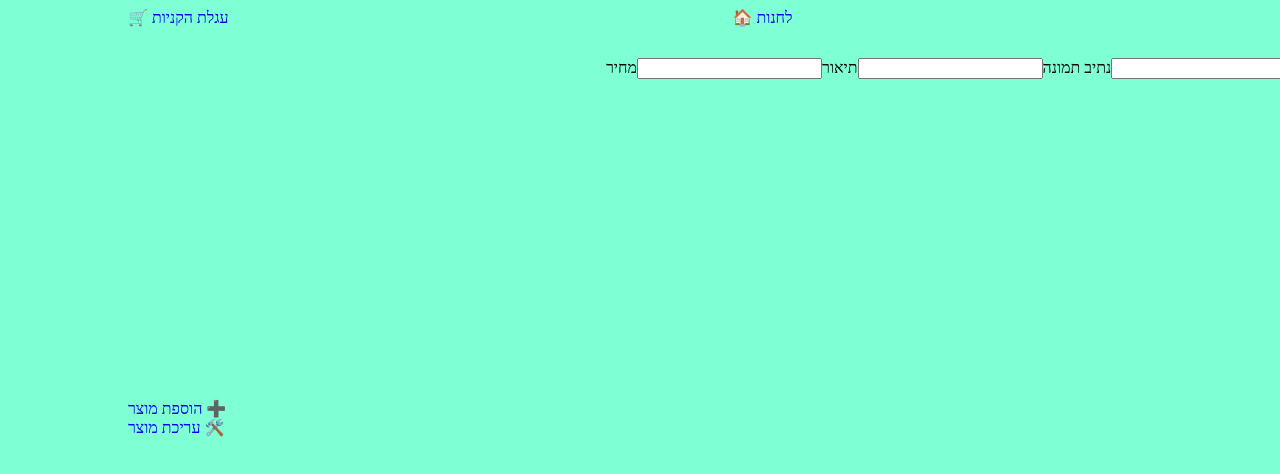
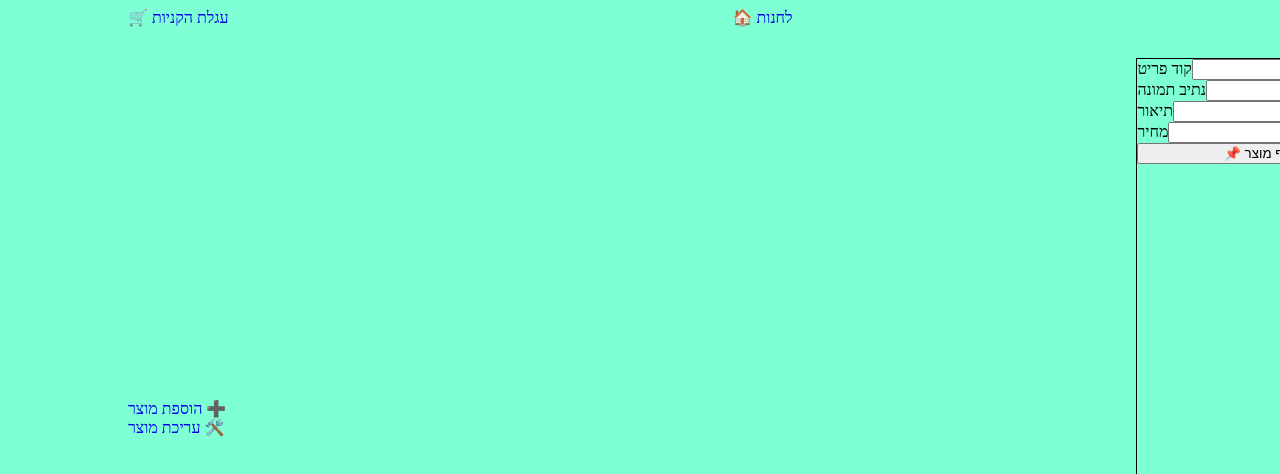
Before and after one commit to ZionAmar/costumes_store, a React (Create React App) app: page /admin in a window 1280 px wide. Shown: the top 474 px of the page. Built offline with nearby package versions, Linux system fonts and the light colour scheme.

Commit message:
Added product management via action handling, updated state handling

```diff
--- a/src/components/addProduct.jsx
+++ b/src/components/addProduct.jsx
@@ -2,7 +2,11 @@ import { Form } from "react-router-dom";
 
 export default function AddProduct() {
   return (
-    <Form method="post" action="/" className="add-product-form">
+    <Form method="post" action="/" className="add_product_form">
+      <label>
+        קוד פריט
+        <input name="code" required />
+      </label>
       <label>
         נתיב תמונה
         <input name="image" required />
--- a/src/components/app.jsx
+++ b/src/components/app.jsx
@@ -1,4 +1,5 @@
 import { createBrowserRouter, RouterProvider } from "react-router-dom";
+import { useState } from "react";
 import Header from "./header";
 import Home from "./home";
 import Cart from "./cart";
@@ -7,33 +8,27 @@ import AddProduct from "./addProduct";
 import EditProduct from "./editProduct";
 import Payment from "./payment";
 import { CartProvider } from "./cartContext";
+import { myProducts } from "../data/products";
+import { addProductAction } from "../functions/addProduct"; // ✅ ייבוא הפונקציה
 
-async function addProductAction({ request }) {
-  const formData = await request.formData();
-  const newProduct = {
-    code: formData.get("code"),
-    image: formData.get("image"),
-    description: formData.get("description"),
-    price: formData.get("price"),
-  };
-  console.log("✅ מוצר נוסף:", newProduct);
-  return null;
-}
+export default function App() {
+  const [products, setProducts] = useState(myProducts);
 
   const router = createBrowserRouter([
     {
       path: "/",
       element: <Header />,
+      action: (args) => addProductAction({ ...args, state: { products, setProducts } }), // ✅ מעביר `setProducts` ל-`action`
       children: [
-      { index: true, element: <Home /> },
+        { index: true, element: <Home products={products} /> },
         { path: "cart", element: <Cart /> },
         { path: "payment", element: <Payment /> },
         {
           path: "admin",
           element: <Admin />,
           children: [
-          { index: true, element: <AddProduct />, action: addProductAction },
-          { path: "addProduct", element: <AddProduct />, action: addProductAction },
+            { index: true, element: <AddProduct /> },
+            { path: "addProduct", element: <AddProduct /> },
             { path: "editProduct", element: <EditProduct /> },
           ],
         },
@@ -41,7 +36,6 @@ const router = createBrowserRouter([
     },
   ]);
 
-export default function App() {
   return (
     <CartProvider>
       <RouterProvider router={router} />
--- a/src/components/home.jsx
+++ b/src/components/home.jsx
@@ -1,4 +1,5 @@
 import ShowProducts from "./showProducts";
-export default function Home() {
-  return <ShowProducts />;
+
+export default function Home({products}) {
+  return <ShowProducts products = {products}/>;
 }
--- a/src/components/showProducts.jsx
+++ b/src/components/showProducts.jsx
@@ -1,7 +1,6 @@
-import { products } from "../data/products";
 import Product from "./product";
 
-export default function ShowProducts() {
+export default function ShowProducts({products}) {
   return (
     <section className="cards">
       {products.map((p) => (
--- a/src/data/products.js
+++ b/src/data/products.js
@@ -1,4 +1,4 @@
-export let products = [
+export let myProducts = [
     {
         code:1,
         image:"batman.webp",
--- /dev/null
+++ b/src/functions/addProduct.js
@@ -0,0 +1,15 @@
+export async function addProductAction({ request, state }) {
+    const { products, setProducts } = state;
+    const formData = await request.formData();
+
+    const newProduct = {
+      code: Date.now(),
+      image: formData.get("image"),
+      description: formData.get("description"),
+      price: Number(formData.get("price")),
+    };
+
+    setProducts([...products, newProduct]);
+    console.log("✅ מוצר נוסף:", newProduct);
+    return null;
+  }
--- a/src/style.css
+++ b/src/style.css
@@ -47,3 +47,8 @@ a {
 table {
   margin: 0 auto;
 }
+.add_product_form{
+  border: 1px, solid black;
+  display: flex;
+  flex-direction: column;
+}
```
Lines whose indentation alone changed are shown as unchanged.
